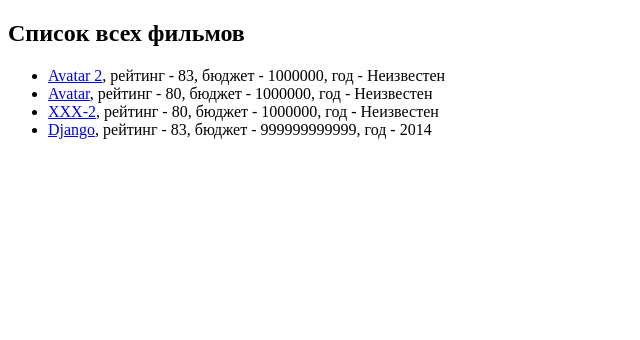
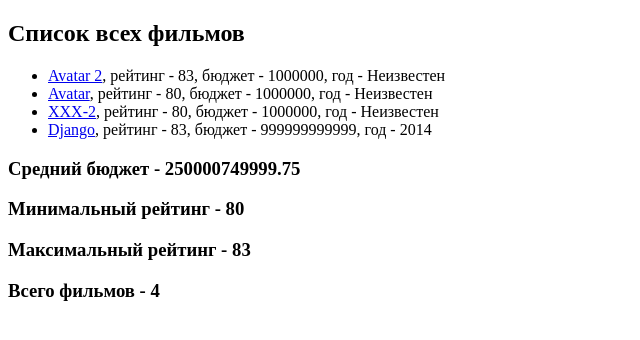
Before and after one commit to Dan1lk/movie_proj, a Django app: page / in a window 1280 px wide. Shown: the top 340 px of the page, without its empty margins (0-640 px from the left). Run offline with Django 4.2, Linux system fonts and the light colour scheme; data comes from the database, SQL or seed files in the repository.

Commit message:
Функции агрегации F(Avg, Sum, Min, Max)

```diff
--- a/movie_app/templates/movie_app/all_movies.html
+++ b/movie_app/templates/movie_app/all_movies.html
@@ -13,4 +13,10 @@
                 год - {{ movie.year|default:'Неизвестен' }}</li>
         {% endfor %}
     </ul>
+
+    <h3>Средний бюджет - {{ agg.budget__avg }}</h3>
+    <h3>Минимальный рейтинг - {{ agg.rating__min }}</h3>
+    <h3>Максимальный рейтинг - {{ agg.rating__max }}</h3>
+    <h3>Всего фильмов - {{ agg.rating__count }}</h3>
+
 {% endblock %}
--- a/movie_app/views.py
+++ b/movie_app/views.py
@@ -1,12 +1,15 @@
 from django.shortcuts import render, get_object_or_404
 from . models import Movie
-from django.db.models import F
+from django.db.models import F, Sum, Max, Min, Count, Avg
 # Create your views here.
 
 def show_all_movie(request):
     movies = Movie.objects.order_by(F('year').desc(nulls_first=True), '-rating')
+    agg = movies.aggregate(Avg('budget'), Max('rating'), Min('rating'), Count('rating'))
+
     return render(request, 'movie_app/all_movies.html', {
-        'movies': movies
+        'movies': movies,
+        'agg': agg
     })
 
 def show_one_movie(request, slug_movie):
```
